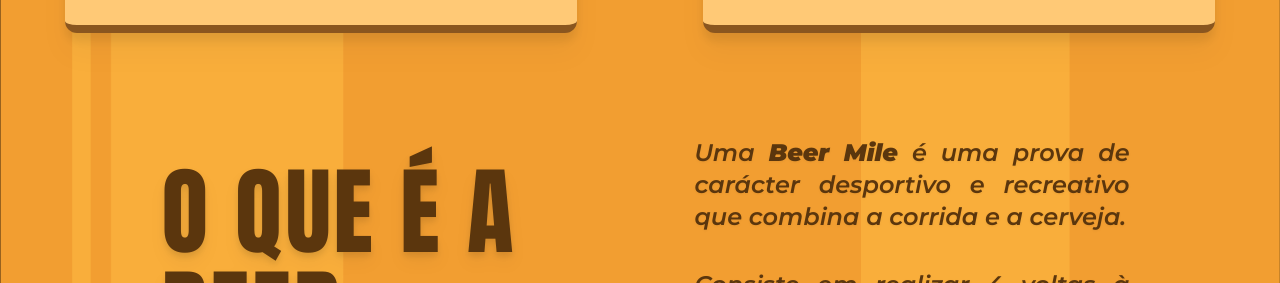
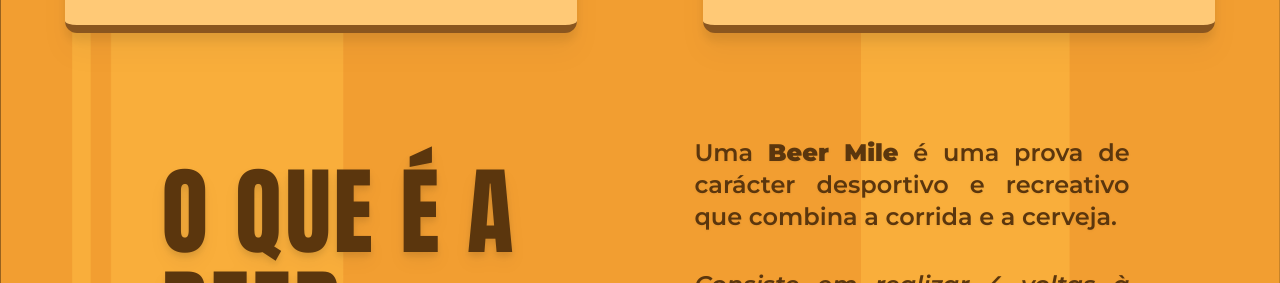
Before and after one commit to beermilelisboa/website, a Next.js app: page / in a window 1280 px wide. Shown: the part 1060-1343 px from the top of the page. Built offline with nearby package versions, Linux system fonts and the light colour scheme; a web font is replaced by a local one.

Commit message:
Removed the italic from the landing page text

```diff
--- a/components/sections/DefinitionSection.jsx
+++ b/components/sections/DefinitionSection.jsx
@@ -14,10 +14,8 @@ export default function DefinitionSection() {
                 </div>
                 <div className="lg:ml-4 mt-5 lg:self-center lg:mt-0 flex flex-col gap-y-3 tracking-tight lg:tracking-normal text-justify text-lg lg:text-xl xl:text-2xl font-semibold text-dark-brown lg:mx-[5%] lg:w-[40%] lg:gap-y-9 drop-shadow-sm">
                     <p>
-                        <i>
-                            Uma <b>Beer Mile</b> é uma prova de carácter desportivo e
-                            recreativo que combina a corrida e a cerveja.
-                        </i>
+                        Uma <b>Beer Mile</b> é uma prova de carácter desportivo e
+                        recreativo que combina a corrida e a cerveja.
                     </p>
                     <p>
                         <i>
```
